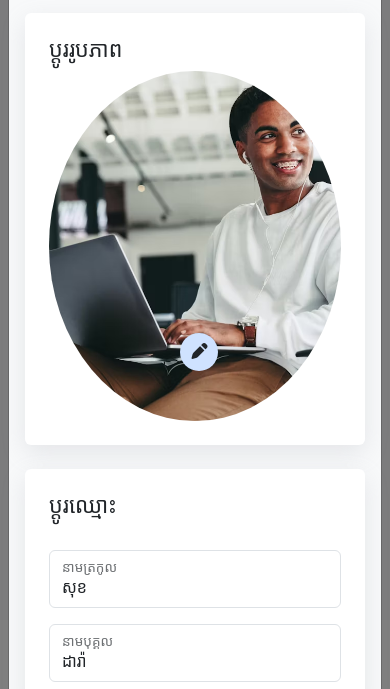
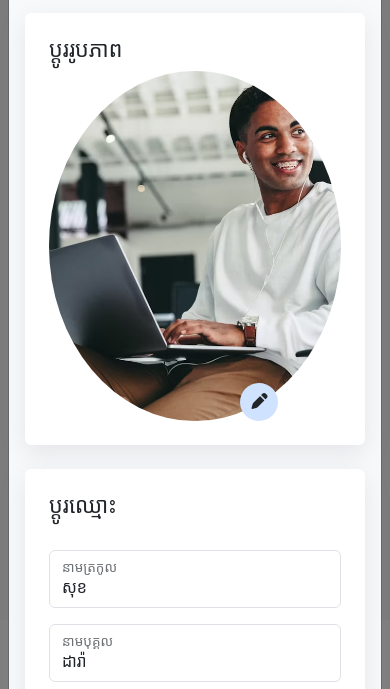
Before and after one commit to chanponloeur/FixFinder, a plain HTML site: page asstes/page/user-profile.html in a window 390 px wide. Both pictures are taken after a click on the button "កែប្រែព័ត៍មាន". Shown: the part 80-769 px from the top of the page. Drawn offline with Linux system fonts and the light colour scheme.

Commit message:
review and some edit on button change image profile

```diff
--- a/asstes/css/style.css
+++ b/asstes/css/style.css
@@ -952,6 +952,12 @@ body {
 .user-profile-top .profile-info .address{
     flex-direction: column;
 }
+.user-profile-top .profile-info .modal-body .btn-edit-profile{
+
+
+    margin-top: 50px;
+    margin-right:-60px;
+}
 }
 /*====================== service history ============= */
 .user-profile-body .service-detail,
```
